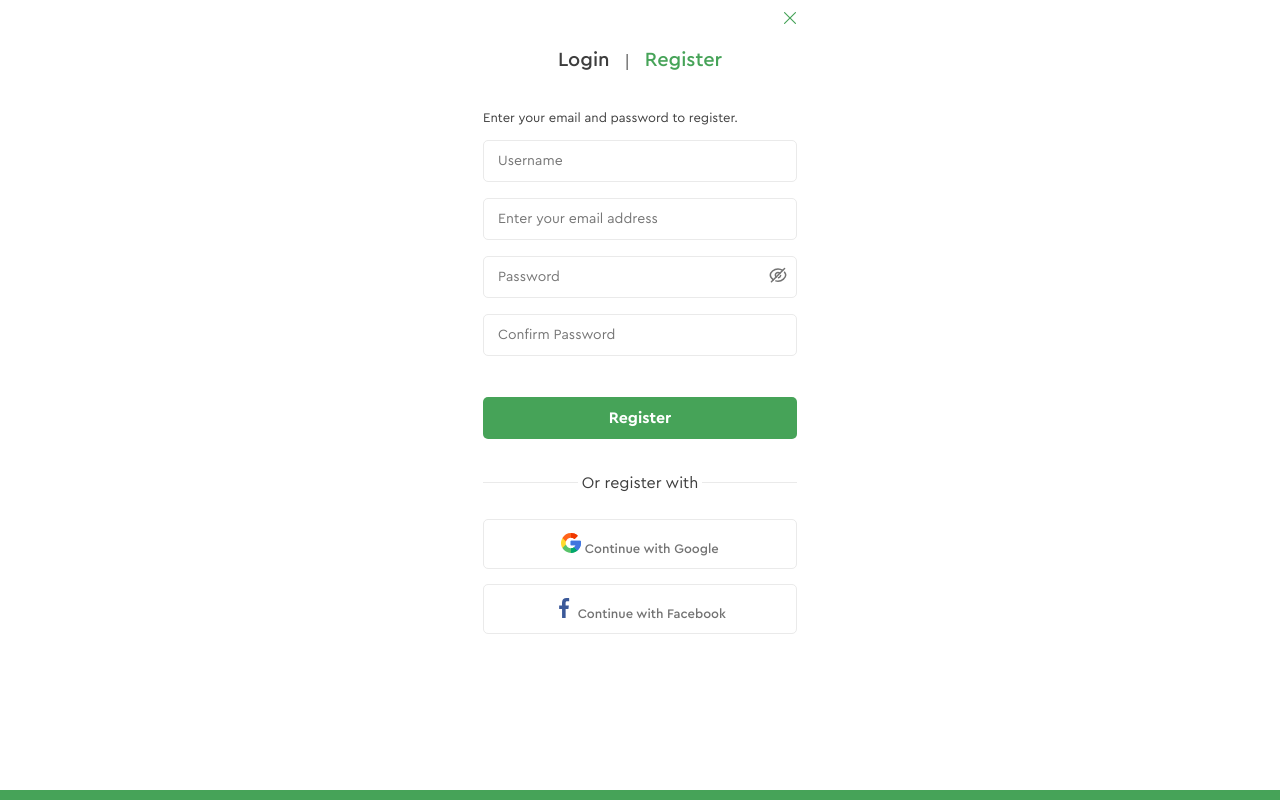
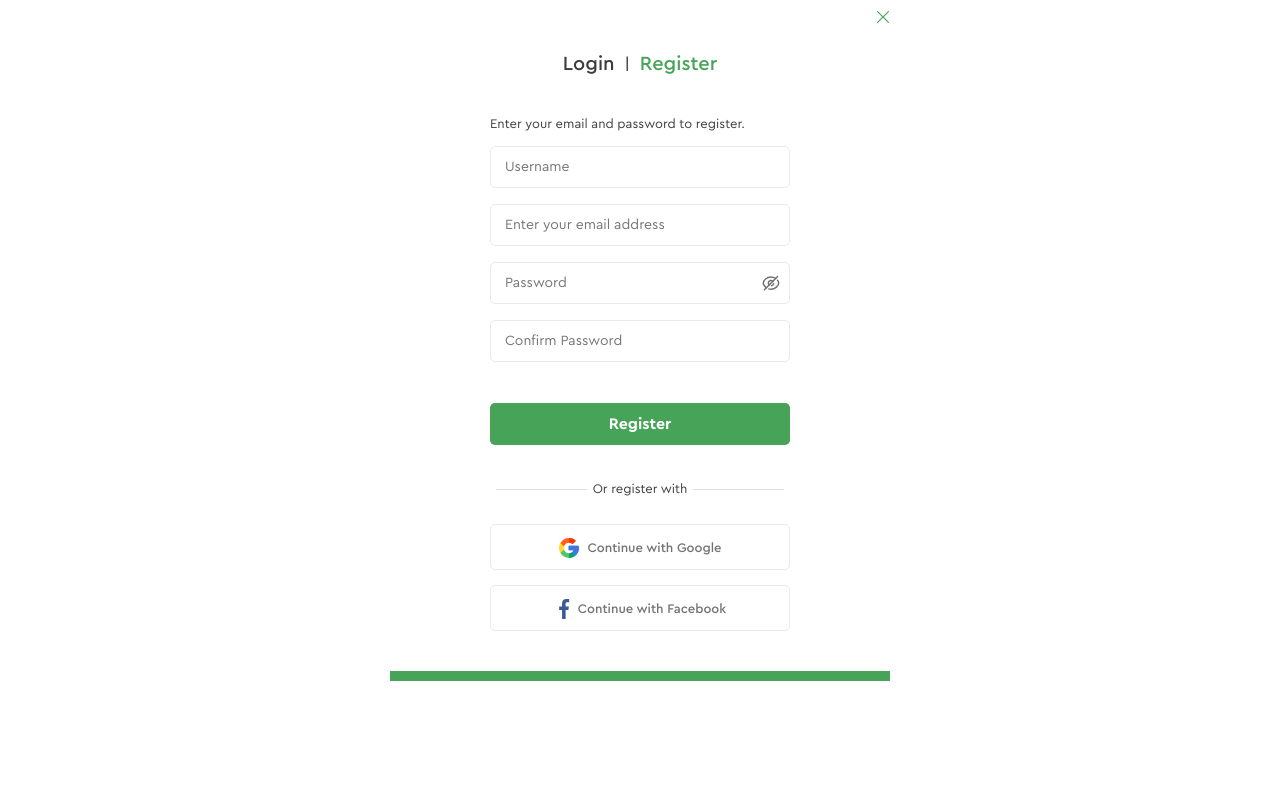
Before and after one commit to irynarudnytska/html-css, a plain HTML site: page index.html in a window 1280 px wide. Drawn offline with Linux system fonts and the light colour scheme.

Commit message:
Updated file and folder names, fixes in css, index.html after merging hw2 updates

```diff
--- a/css/normalize.css
+++ /dev/null
@@ -1,10 +0,0 @@
-* {
-  margin: 0;
-  padding: 0;
-  list-style-type: none;
-  text-decoration: none;
-  border: none;
-  box-sizing: border-box;
-  font-style: normal;
-  font-size: 16px;
-}
--- a/css/style.css
+++ b/css/style.css
@@ -1,3 +1,17 @@
+* {
+  font-family: "Cera Pro", sans-serif;
+}
+
+@font-face {
+  font-family: "Cera Pro";
+  src: url("../fonts/CeraPro-Light.woff2") format("woff2"),
+    url("../fonts/CeraPro-Light.woff") format("woff"),
+    url("../fonts/CeraPro-Light.eot") format("eot"),
+    url("../fonts/CeraPro-Light.woff") format("ttf");
+  font-weight: 300;
+  font-style: normal;
+}
+
 @font-face {
   font-family: "Cera Pro";
   src: url("../fonts/CeraPro-Regular.woff2") format("woff2"),
@@ -28,37 +42,67 @@
   font-style: normal;
 }
 
-body {
-  padding: 0 100px;
-  display: flex;
-  justify-content: center;
+@font-face {
+  font-family: "Cera Pro";
+  src: url("../fonts/CeraPro-Black.woff2") format("woff2"),
+    url("../fonts/CeraPro-Black.woff") format("woff"),
+    url("../fonts/CeraPro-Black.eot") format("eot"),
+    url("../fonts/CeraPro-Black.woff") format("ttf");
+  font-weight: 900;
+  font-style: normal;
 }
 
 .form-container {
+  margin: 0 auto;
   display: flex;
   flex-direction: column;
-  width: 100%;
   max-width: 500px;
+  padding: 52px 100px 0;
   position: relative;
+  border-bottom: #46a358 solid 10px;
+}
+
+.tabs {
+  display: flex;
+  justify-content: center;
+  gap: 10px;
+}
+
+.nav-tab-btn {
+  color: #3d3d3d;
+  font-family: "Cera Pro";
+  font-size: 20px;
+  font-style: normal;
+  font-weight: 500;
+  line-height: 16px;
+  background-color: #ffffff;
+}
+
+.nav-tab-btn.active {
+  color: #46a358;
+}
+
+p {
+  margin: 40px 0 14px;
+  white-space: nowrap;
+  color: #3d3d3d;
+  font-size: 13px;
+  font-style: normal;
+  font-weight: 400;
+  line-height: 16px;
 }
 
 .registration-form {
   display: flex;
   flex-direction: column;
   gap: 16px;
-  width: 100%;
-  max-width: 500px;
 }
 
 .registration-form input {
-  padding-top: 12px;
-  padding-bottom: 12px;
+  padding: 12px 0 12px 14px;
   border-radius: 5px;
   border: 1px solid #eaeaea;
-  padding-left: 14px;
-  box-sizing: border-box;
   color: #a5a5a5;
-  font-family: "Cera Pro", sans-serif;
   font-size: 14px;
   font-style: normal;
   font-weight: 400;
@@ -66,48 +110,30 @@ body {
 }
 
 .password-field-icon {
-  width: 100%;
   position: relative;
-  max-width: 500px;
 }
 
 .password-field-icon input {
   width: 100%;
-  box-sizing: border-box;
+  position: relative;
   padding-right: 40px;
 }
 
-.password-field-icon button {
+.password-field-icon svg {
   position: absolute;
-  top: 10px;
-  bottom: 10px;
+  top: 13px;
   right: 10px;
-  background-color: #ffffff;
 }
 
 .registration-form-btn {
-  margin-top: 25px;
-  margin-bottom: 36px;
+  margin: 25px 0 36px;
   border-radius: 5px;
-  background: #46a358;
-  padding-top: 13px;
-  padding-bottom: 13px;
+  background-color: #46a358;
+  padding: 13px 0;
   color: #fff;
-  font-family: "Cera Pro", sans-serif;
   font-size: 16px;
   font-style: normal;
   font-weight: 700;
-  line-height: 16px;
-}
-
-p {
-  margin-top: 40px;
-  margin-bottom: 14px;
-  color: #3d3d3d;
-  font-family: "Cera Pro", sans-serif;
-  font-size: 13px;
-  font-style: normal;
-  font-weight: 400;
   line-height: 16px;
 }
 
@@ -117,64 +143,54 @@ p {
   gap: 15px;
 }
 
-.social-media-registration a {
+.social-media-link {
   color: #727272;
-  text-align: center;
-  font-family: "Cera Pro", sans-serif;
+  display: flex;
+  justify-content: center;
+  align-items: center;
   font-size: 13px;
   font-style: normal;
   font-weight: 500;
   line-height: 16px;
   border-radius: 5px;
   border: 1px solid #eaeaea;
-  padding-top: 13px;
-  padding-bottom: 11px;
-  text-decoration: none;
+  padding: 13px 0 11px;
+}
+
+.social-media-link:last-child {
+  margin-bottom: 40px;
+}
+
+.social-media-link.google svg {
+  margin-right: 9px;
+}
+
+.social-media-link.facebook svg {
+  margin-right: 4px;
 }
 
 .separation-line {
+  display: flex;
+  justify-content: center;
+  align-items: center;
   margin-bottom: 27px;
-  text-align: center;
   color: #3d3d3d;
-  font-family: "Cera Pro", sans-serif;
   font-size: 13px;
   font-style: normal;
   font-weight: 400;
   line-height: 16px;
 }
 
-.separation-line img {
-  margin-bottom: 5px;
+.separation-line::before,
+.separation-line::after {
+  content: "";
+  flex: 1;
+  border-bottom: 1px solid #e0e0e0;
+  margin: 0 6px;
 }
 
-.tabs {
-  margin: 0 auto;
-  padding-top: 52px;
-}
-
-.tabs button {
-  border: none;
-  background-color: #ffffff;
-}
-
-.login-page-tab {
-  margin-right: 12px;
-  color: #3d3d3d;
-  font-family: "Cera Pro", sans-serif;
-  font-size: 20px;
-  font-style: normal;
-  font-weight: 500;
-  line-height: 16px;
-}
-
-.register-page-tab {
-  margin-left: 12px;
-  color: #46a358;
-  font-family: "Cera Pro", sans-serif;
-  font-size: 20px;
-  font-style: normal;
-  font-weight: 500;
-  line-height: 16px;
+.bottom-line {
+  background: #46a358;
 }
 
 .close-button {
@@ -184,12 +200,3 @@ p {
   top: 10px;
   right: 1px;
 }
-
-.bottom-line {
-  position: fixed;
-  bottom: 0;
-  left: 0;
-  width: 100%;
-  height: 10px;
-  background-color: #46a358;
-}
--- a/index.html
+++ b/index.html
@@ -4,16 +4,16 @@
     <meta charset="UTF-8" />
     <meta name="viewport" content="width=device-width, initial-scale=1.0" />
     <title>Registration form</title>
-    <link rel="stylesheet" href="css/normalize.css" />
+    <link rel="stylesheet" href="css/reset.css" />
     <link rel="stylesheet" href="css/style.css" />
   </head>
   <body>
     <main>
       <div class="form-container">
         <nav class="tabs">
-          <button type="button" class="login-page-tab">Login</button>
+          <button type="button" class="nav-tab-btn">Login</button>
           <span>|</span>
-          <button type="button" class="register-page-tab">Register</button>
+          <button type="button" class="nav-tab-btn active">Register</button>
         </nav>
         <button
           type="button"
@@ -41,7 +41,6 @@
           <input type="email" placeholder="Enter your email address" />
           <div class="password-field-icon">
             <input type="password" placeholder="Password" />
-            <button type="button" class="view-password">
             <svg
               xmlns="http://www.w3.org/2000/svg"
               width="18"
@@ -85,18 +84,15 @@
                 stroke-linejoin="round"
               />
             </svg>
-            </button>
           </div>
           <input type="password" placeholder="Confirm Password" />
           <button type="submit" class="registration-form-btn">Register</button>
         </form>
         <div class="separation-line">
-          <img src="images/line.png" />
           <span>Or register with</span>
-          <img src="images/line.png" />
         </div>
         <div class="social-media-registration">
-          <a href="https://www.google.com" class="social-media-link">
+          <a href="https://www.google.com" class="social-media-link google">
             <svg
               xmlns="http://www.w3.org/2000/svg"
               width="20"
@@ -142,7 +138,7 @@
             </svg>
             Continue with Google
           </a>
-          <a href="https://www.facebook.com" class="social-media-link">
+          <a href="https://www.facebook.com" class="social-media-link facebook">
             <svg
               xmlns="http://www.w3.org/2000/svg"
               width="20"
@@ -158,7 +154,6 @@
             Continue with Facebook
           </a>
         </div>
-        <div class="bottom-line"></div>
       </div>
     </main>
   </body>
--- a/styles/style.css
+++ /dev/null
@@ -1,207 +0,0 @@
-* {
-  box-sizing: border-box;
-  padding: 0;
-  text-decoration: none;
-  border: none;
-  list-style: none;
-  font-family: "Cera Pro", sans-serif;
-}
-
-@font-face {
-  font-family: "Cera Pro";
-  src: url("../fonts/CeraPro-Light.woff2") format("woff2"),
-    url("../fonts/CeraPro-Light.woff") format("woff"),
-    url("../fonts/CeraPro-Light.eot") format("eot"),
-    url("../fonts/CeraPro-Light.woff") format("ttf");
-  font-weight: 300;
-  font-style: normal;
-}
-
-@font-face {
-  font-family: "Cera Pro";
-  src: url("../fonts/CeraPro-Regular.woff2") format("woff2"),
-    url("../fonts/CeraPro-Regular.woff") format("woff"),
-    url("../fonts/CeraPro-Regular.eot") format("eot"),
-    url("../fonts/CeraPro-Regular.woff") format("ttf");
-  font-weight: 400;
-  font-style: normal;
-}
-
-@font-face {
-  font-family: "Cera Pro";
-  src: url("../fonts/CeraPro-Medium.woff2") format("woff2"),
-    url("../fonts/CeraPro-Medium.woff") format("woff"),
-    url("../fonts/CeraPro-Medium.eot") format("eot"),
-    url("../fonts/CeraPro-Medium.woff") format("ttf");
-  font-weight: 500;
-  font-style: normal;
-}
-
-@font-face {
-  font-family: "Cera Pro";
-  src: url("../fonts/CeraPro-Bold.woff2") format("woff2"),
-    url("../fonts/CeraPro-Bold.woff") format("woff"),
-    url("../fonts/CeraPro-Bold.eot") format("eot"),
-    url("../fonts/CeraPro-Bold.woff") format("ttf");
-  font-weight: 700;
-  font-style: normal;
-}
-
-@font-face {
-  font-family: "Cera Pro";
-  src: url("../fonts/CeraPro-Black.woff2") format("woff2"),
-    url("../fonts/CeraPro-Black.woff") format("woff"),
-    url("../fonts/CeraPro-Black.eot") format("eot"),
-    url("../fonts/CeraPro-Black.woff") format("ttf");
-  font-weight: 900;
-  font-style: normal;
-}
-
-.form-container {
-  margin: 0 auto;
-  display: flex;
-  flex-direction: column;
-  max-width: 500px;
-  padding: 52px 100px 0;
-  position: relative;
-  border-bottom: #46a358 solid 10px;
-}
-
-.tabs {
-  display: flex;
-  justify-content: center;
-  gap: 10px;
-}
-
-.nav-tab-btn {
-  color: #3d3d3d;
-  font-family: "Cera Pro";
-  font-size: 20px;
-  font-style: normal;
-  font-weight: 500;
-  line-height: 16px;
-  background-color: #ffffff;
-}
-
-.nav-tab-btn.active {
-  color: #46a358;
-}
-
-p {
-  margin: 40px 0 14px;
-  white-space: nowrap;
-  color: #3d3d3d;
-  font-size: 13px;
-  font-style: normal;
-  font-weight: 400;
-  line-height: 16px;
-}
-
-.registration-form {
-  display: flex;
-  flex-direction: column;
-  gap: 16px;
-}
-
-.registration-form input {
-  padding: 12px 0 12px 14px;
-  border-radius: 5px;
-  border: 1px solid #eaeaea;
-  color: #a5a5a5;
-  font-size: 14px;
-  font-style: normal;
-  font-weight: 400;
-  line-height: 16px;
-}
-
-.password-field-icon {
-  position: relative;
-}
-
-.password-field-icon input {
-  width: 100%;
-  position: relative;
-  padding-right: 40px;
-}
-
-.password-field-icon svg {
-  position: absolute;
-  top: 13px;
-  right: 10px;
-}
-
-.registration-form-btn {
-  margin: 25px 0 36px;
-  border-radius: 5px;
-  background-color: #46a358;
-  padding: 13px 0;
-  color: #fff;
-  font-size: 16px;
-  font-style: normal;
-  font-weight: 700;
-  line-height: 16px;
-}
-
-.social-media-registration {
-  display: flex;
-  flex-direction: column;
-  gap: 15px;
-}
-
-.social-media-link {
-  color: #727272;
-  display: flex;
-  justify-content: center;
-  align-items: center;
-  font-size: 13px;
-  font-style: normal;
-  font-weight: 500;
-  line-height: 16px;
-  border-radius: 5px;
-  border: 1px solid #eaeaea;
-  padding: 13px 0 11px;
-}
-
-.social-media-link:last-child {
-  margin-bottom: 40px;
-}
-
-.social-media-link.google svg {
-  margin-right: 9px;
-}
-
-.social-media-link.facebook svg {
-  margin-right: 4px;
-}
-
-.separation-line {
-  display: flex;
-  justify-content: center;
-  align-items: center;
-  margin-bottom: 27px;
-  color: #3d3d3d;
-  font-size: 13px;
-  font-style: normal;
-  font-weight: 400;
-  line-height: 16px;
-}
-
-.separation-line::before,
-.separation-line::after {
-  content: "";
-  flex: 1;
-  border-bottom: 1px solid #e0e0e0;
-  margin: 0 6px;
-}
-
-.bottom-line {
-  background: #46a358;
-}
-
-.close-button {
-  border: none;
-  background: #ffffff;
-  position: absolute;
-  top: 10px;
-  right: 1px;
-}
```
Also changed, not shown: registration.html (deleted, +0 -159 lines), images/line.png (deleted). Lines whose indentation alone changed are shown as unchanged.
